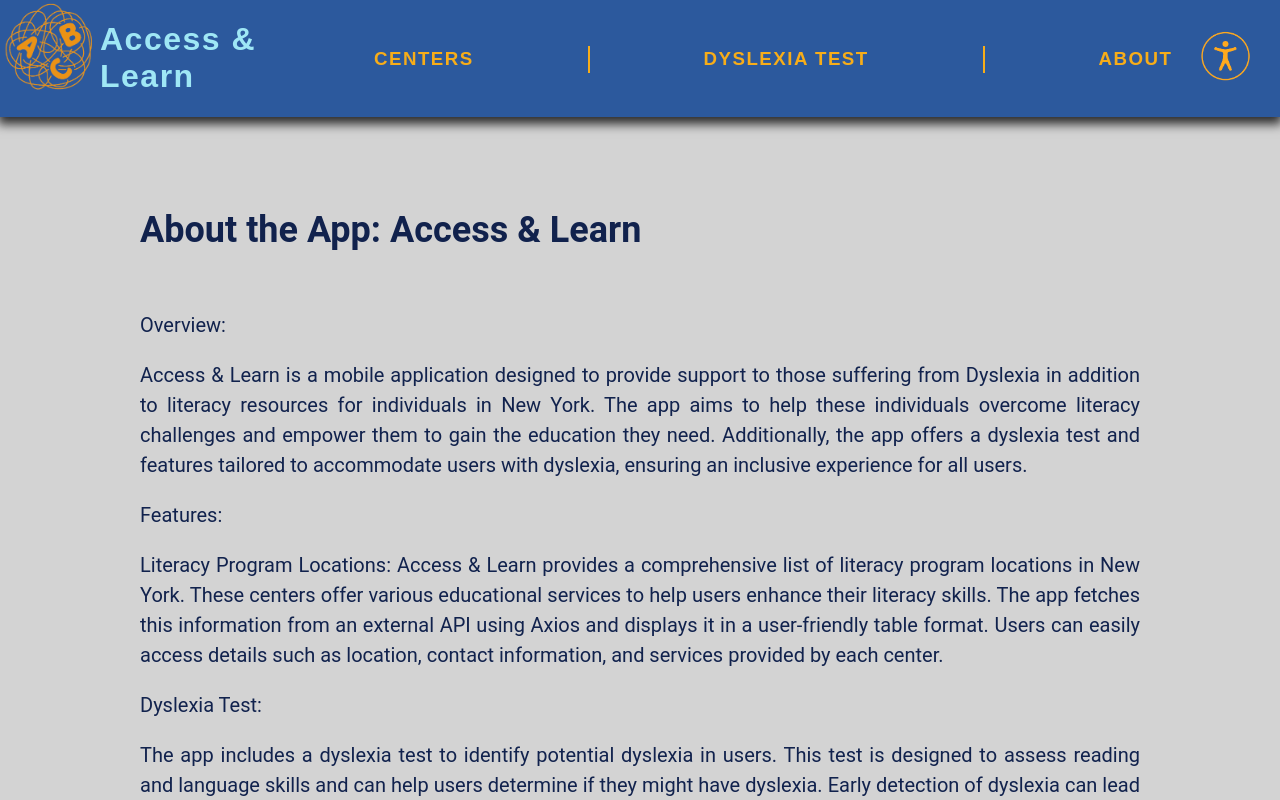
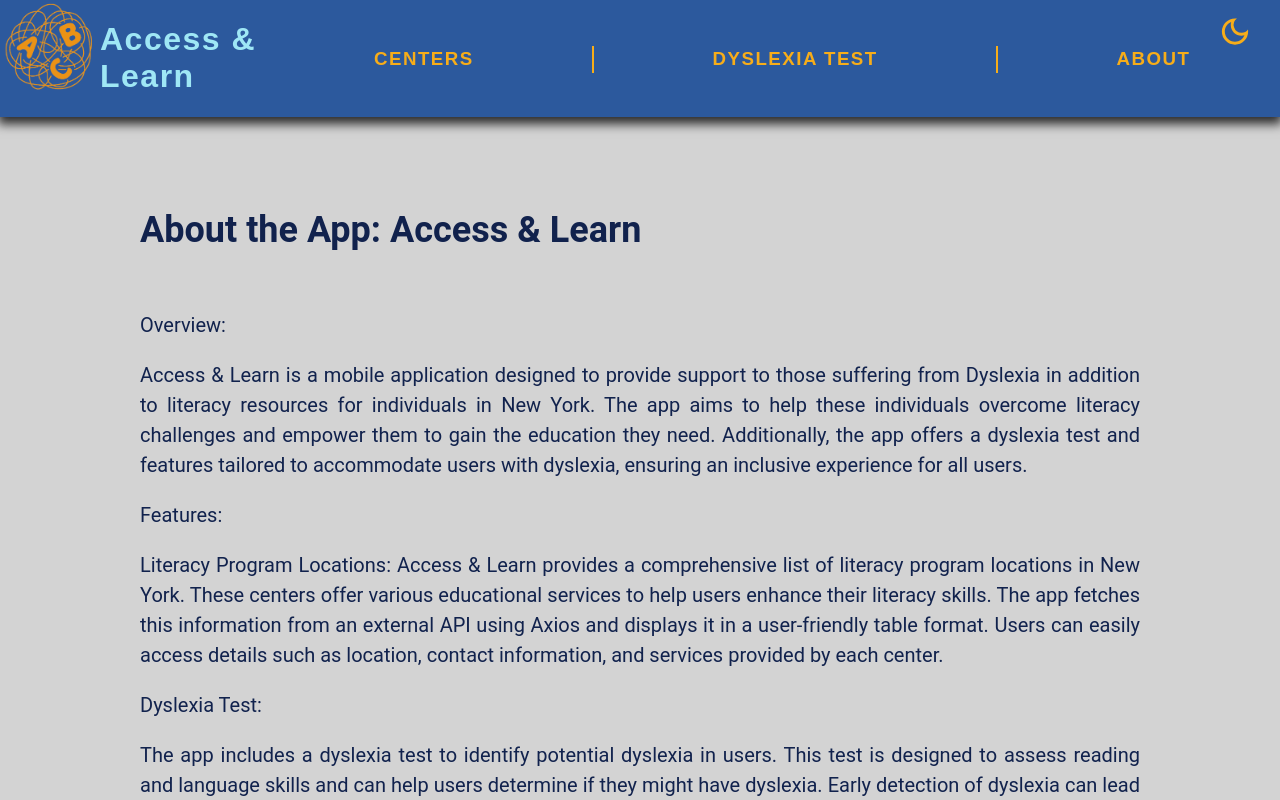
Before and after one commit to jRodriguezIV/9-4_hackathon-team-4, a React (Create React App) app: page /about in a window 1280 px wide. Shown: the top 800 px of the page. Built offline with nearby package versions, Linux system fonts and the light colour scheme; no server answers.

Commit message:
added dark mode

```diff
--- a/src/App.css
+++ b/src/App.css
@@ -3,3 +3,8 @@ body {
   color: #11224D;
   margin-top: 10%;
 }
+
+.dark {
+  background-color: #333;
+  color: #fff;
+}
--- a/src/App.js
+++ b/src/App.js
@@ -1,5 +1,6 @@
 import './App.css';
 import { BrowserRouter as Router, Routes, Route } from "react-router-dom";
+import { useState } from 'react';
 
 import Navbar from './Components/Common/NavBar/NavBar';
 import Footer from './Components/Common/Footer/Footer.jsx';
@@ -14,12 +15,21 @@ import Splash from './Pages/SplashPage/SplashPage';
 
 
 function App() {
+  const [theme, setTheme] = useState('light')
+
+  const toggleTheme = () =>{
+    if(theme === 'light'){
+      setTheme('dark')
+    } else{
+      setTheme('light')
+    }
+  }
 
   return (
-    <div className="App">
+    <div className={`App ${theme}`}>
 
       <Router>
-        <Navbar />
+        <Navbar toggleTheme={toggleTheme} theme={theme}/>
         <main>
           <Routes>
             <Route path="/" element={<Splash />} />
--- a/src/Components/Common/NavBar/NavBar.css
+++ b/src/Components/Common/NavBar/NavBar.css
@@ -1,5 +1,3 @@
-
-
 .navbar {
     background-color: #2C599D;
     color: #F7AD19;
@@ -34,7 +32,7 @@
     padding-top: 2.3%;
 }
 
-.navbar h1 a{
+.navbar h1 a {
     padding-right: 2%;
     color: #9FE7F5;
 }
@@ -46,12 +44,12 @@
     height: 50px;
 }
 
-.navbar button img{
+.navbar button {
     display: flex;
     justify-content: center;
-    margin-top: 27%;
-    height: 72px;
-    width: 70px;
+    margin-top: 1%;
+    height: 30%;
+    width: 5%;
 }
 
 .navbar a {
@@ -69,14 +67,14 @@
     margin-top: 3.6%;
 }
 
-.test form{
+.test form {
     display: flex;
     flex-direction: column;
     margin: 10px;
     /* margin-right: 20%; */
 }
 
-.test form div{
+.test form div {
     display: flex;
     margin-top: 2%;
     margin-bottom: 1%;
@@ -89,17 +87,18 @@ margin: 10px;
     margin-right: -10%;
 } */
 
-.test{
+.test {
     display: flex;
 }
 
-.results{
+.results {
     display: flex;
     justify-content: center;
     margin-top: 15%;
 }
 
-.buttons input{
+.buttons input,
+.buttons button {
     background-color: #2C599D;
     border: none;
     width: 15%;
@@ -112,17 +111,18 @@ margin: 10px;
     font-weight: bold;
 }
 
-.buttons{
+.buttons {
     display: flex;
     flex-direction: row;
 }
 
-.buttons input:hover{
+.buttons input:hover,
+.buttons button:hover {
     background-color: #9FE7F5;
     color: #11224D;
 }
 
-.test input[type="checkbox"]{
+.test input[type="checkbox"] {
     -webkit-appearance: none;
     appearance: none;
     /* background-color: #fff; */
@@ -137,7 +137,7 @@ margin: 10px;
     place-content: center;
 }
 
-.test input[type="checkbox"]::before{
+.test input[type="checkbox"]::before {
     content: '';
     width: 0.65em;
     height: 0.65em;
@@ -147,25 +147,25 @@ box-shadow: inset 1em 1em var(--form-control-color);
     background-color: CanvasText;
 }
 
-.test input[type="checkbox"]:checked::before{
+.test input[type="checkbox"]:checked::before {
     transform: scale(1);
 
 }
 
-.test tr div{
+.test tr div {
     background-color: #d3d3d3;
 }
 
-.test table{
+.test table {
     width: 150%;
 }
 
-.test tr div label{
+.test tr div label {
     padding: -50px;
 }
 
-@media screen and (max-width: 768px){
-    .navbar{
+@media screen and (max-width: 768px) {
+    .navbar {
         display: grid;
         grid-template-columns: repeat(4, 1fr);
         grid-template-rows: auto;
@@ -175,20 +175,30 @@ background-color: CanvasText;
         height: auto;
         font-size: small;
     }
-    .navbar h3{
+
+    .navbar h3 {
         display: flex;
         width: 100%;
         box-sizing: border-box;
     }
-    .navbar label{
+
+    .navbar label {
         display: inline-block;
         color: white;
         font-size: xx-large;
         font-style: normal;
         padding: 10px;
     }
-    .navbar hr, .navbar button, .navbar h1{
+
+    .navbar hr,
+    .navbar button,
+    .navbar h1 {
         display: none;
     }
 
 }
+
+.mode {
+    width: 900px;
+    height: 35px;
+}
--- a/src/Components/Common/NavBar/NavBar.js
+++ b/src/Components/Common/NavBar/NavBar.js
@@ -3,8 +3,10 @@ import logo from './Assets/logo.PNG'
 import ax from './Assets/access.PNG'
 import { Link } from "react-router-dom"
 import { useLocation } from "react-router-dom"
+import { MdOutlineDarkMode } from 'react-icons/md';
+import { MdOutlineLightMode } from 'react-icons/md';
 
-export default function Navbar() {
+export default function Navbar({ toggleTheme, theme }) {
     let loc = useLocation()
 
     return (
@@ -16,7 +18,7 @@ export default function Navbar() {
             <h3><Link to='/test'>DYSLEXIA TEST</Link></h3>
             <hr />
             <h3><Link to='/about'>ABOUT</Link></h3>
-            <button><img src={ax} alt="accessibility" /></button>
+            <button onClick={toggleTheme}>{theme === 'light' ? <MdOutlineDarkMode style={{ color: "#F7AD19" }} className="mode" /> : <MdOutlineLightMode style={{ color: "#F7AD19" }} className="mode" />}</button>
         </div>
     )
 }
--- a/src/Components/TestComponent/TestComponent.js
+++ b/src/Components/TestComponent/TestComponent.js
@@ -88,15 +88,14 @@ export default function TestComponent() {
         e.preventDefault()
         counterFunc()
         displayResult()
-        setSubmit(!submitted)
+        setSubmit(true)
     }
 
     return (
         <div className="test">
-            <form onSubmit={handleSubmit}>
+            <form>
                 <h1>Dyslexia Test</h1>
                 <p>Select the checkbox if your answer to the question is <strong>"yes"</strong>.</p>
-                <p>Hover over question for enhanced reading.</p>
                 <div>
                     <input
                         className="check"
@@ -208,7 +207,8 @@ export default function TestComponent() {
                     &nbsp;<button className='textCardPlayButton' onClick={() => textToSpeech('Do you avoid work projects or courses that require extensive reading?')}><HiPlay /></button>&nbsp;<button className='textCardPauseButton' onClick={() => speechPause()}><HiStop /></button>
                 </div>
                 <section className="buttons">
-                    <input type="submit" className='submit' value='SUBMIT' />
+                    {/* <input type="submit" className='submit' value='SUBMIT' /> */}
+                    <button onClick={handleSubmit}>SUBMIT</button>
                     <br />
                     <input type="reset" value='CLEAR' />
                 </section>
```
Lines whose indentation alone changed are shown as unchanged.
